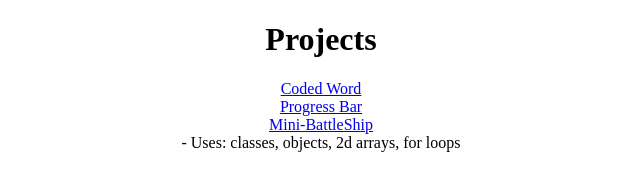
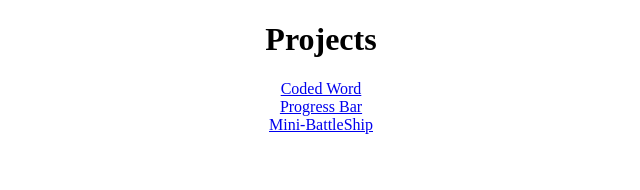
Before and after one commit to Rustic90/Rustic90.github.io, a plain HTML site: page index.html in a window 1280 px wide. Shown: the whole page, without its empty margins (319-959 px from the left). Drawn offline with Linux system fonts and the light colour scheme.

Commit message:
Update index.html

```diff
--- a/index.html
+++ b/index.html
@@ -17,6 +17,6 @@
     <h1> Projects </h1>
     <a href="coded-word.html"> Coded Word </a>
     <a href="progressbar.html"> Progress Bar </a>
-    <a href="mini-battleship.html"> Mini-BattleShip </a> <label> - Uses: classes, objects, 2d arrays, for loops  </label>
+    <a href="mini-battleship.html"> Mini-BattleShip </a>
 </body>
 </html>
```
